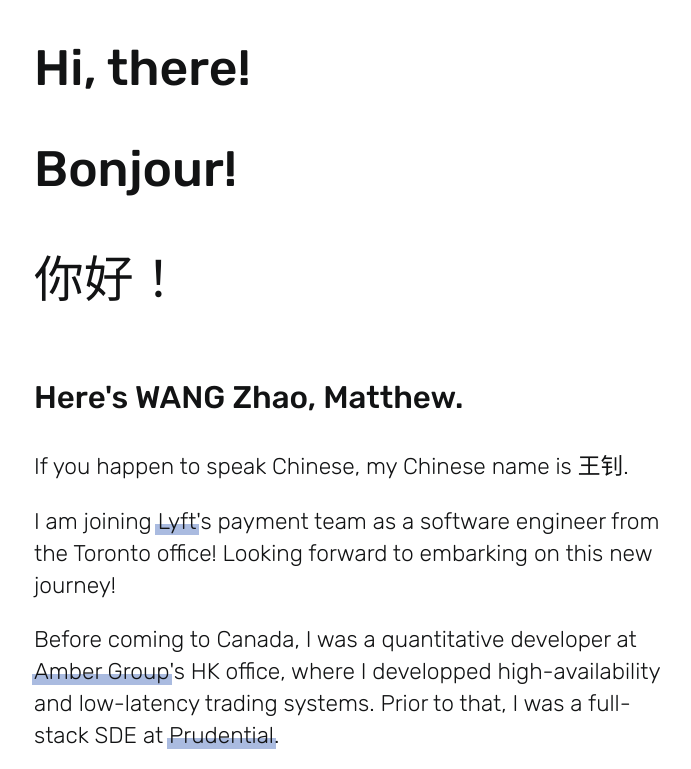
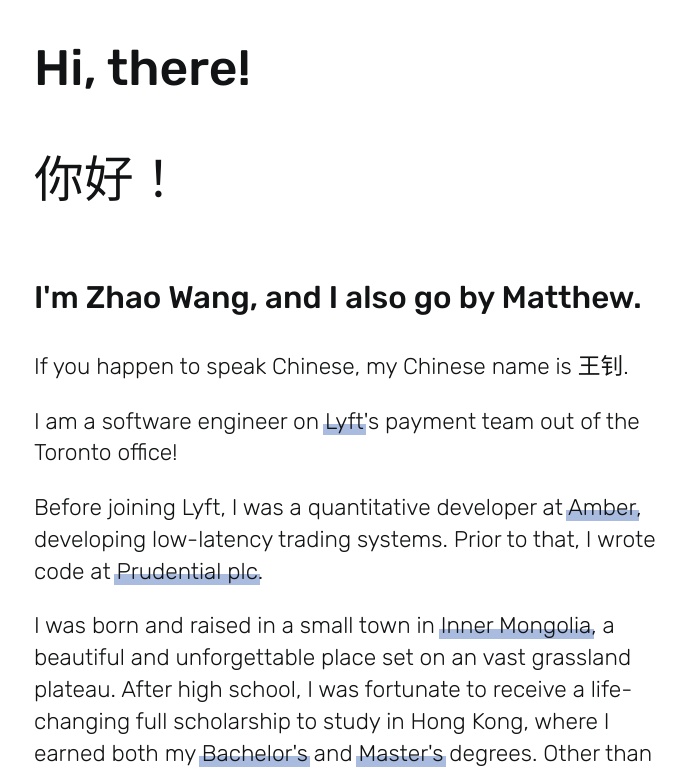
Before and after one commit to Matthewow/matthewow.github.io, a plain HTML site: page index.html in a window 1280 px wide. Shown: the part 68-837 px from the top of the page, without its empty margins (102-793 px from the left). Drawn offline with Linux system fonts and the light colour scheme.

Commit message:
feat: update personal introduction and employment details

```diff
--- a/index.html
+++ b/index.html
@@ -74,24 +74,21 @@
   <i class="fab fa-linkedin"></i><a href="https://www.linkedin.com/in/zhao-wang-21b146141/">Linkedin</a>
 
   <h2>Hi, there!</h2>
-  <h2>Bonjour!</h2>
   <h2>你好！</h2>
   <br>
   <br>
-  <p style="font-weight: 500; font-size: 2.2em">Here's WANG Zhao, Matthew. </p>
+  <p style="font-weight: 500; font-size: 2.2em">I'm Zhao Wang, and I also go by Matthew. </p>
   <p> If you happen to speak Chinese, my Chinese name is 王钊.</p>
 
   <p>
-    I am joining <a href="http://lyft.com/">Lyft</a>'s payment team as a software engineer from the Toronto office!
-    Looking forward to embarking on this new journey!
+    I am a software engineer on <a href="http://lyft.com/">Lyft</a>'s payment team out of the Toronto office!
   </p>
 
   <p>
-    Before coming to Canada, I was a quantitative developer at <a href="https://www.ambergroup.io/"
-      target="_blank">Amber Group</a>'s HK office, where I developped high-availability and low-latency trading systems.
-    Prior to that, I was a
-    full-stack
-    SDE at <a href="https://www.prudentialplc.com/en" target="_blank">Prudential</a>.
+    Before joining Lyft, I was a quantitative developer at <a href="https://www.ambergroup.io/"
+      target="_blank">Amber</a>, developing low-latency trading systems.
+    Prior to that, I wrote code at <a href="https://www.prudentialplc.com/en" target="_blank">Prudential
+      plc</a>.
 
 
   <p>I was born and raised in a small town in <a href="https://en.wikipedia.org/wiki/Inner_Mongolia"
@@ -123,7 +120,7 @@
   <br>
 
   <p style="font-size: 0.8em; font-weight: 300; margin-top: 2em;">
-    last updated: 2025-07-26
+    last updated: 2025-11-10
   </p>
 
 
```
